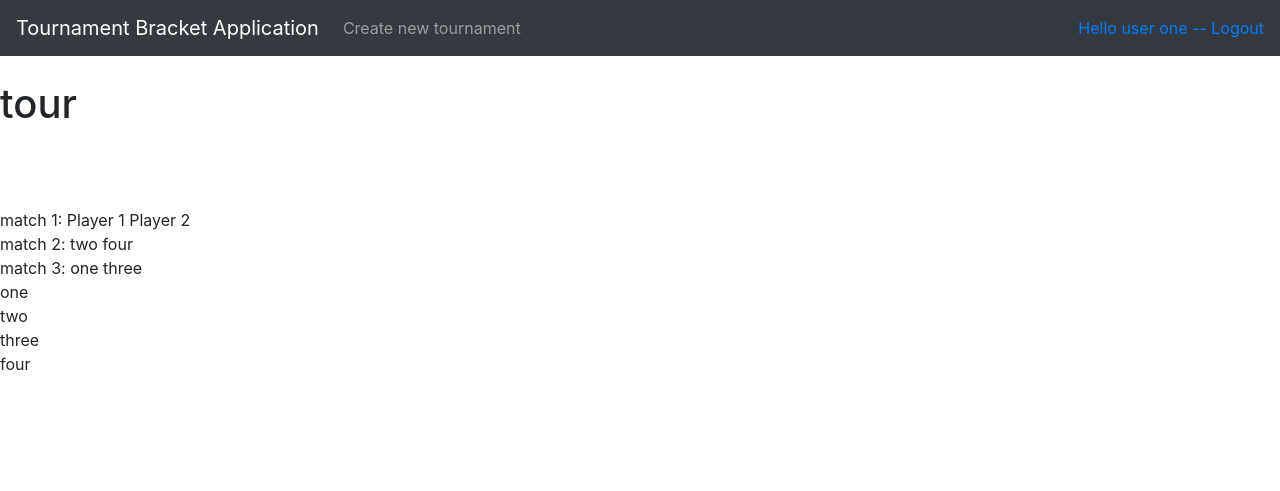
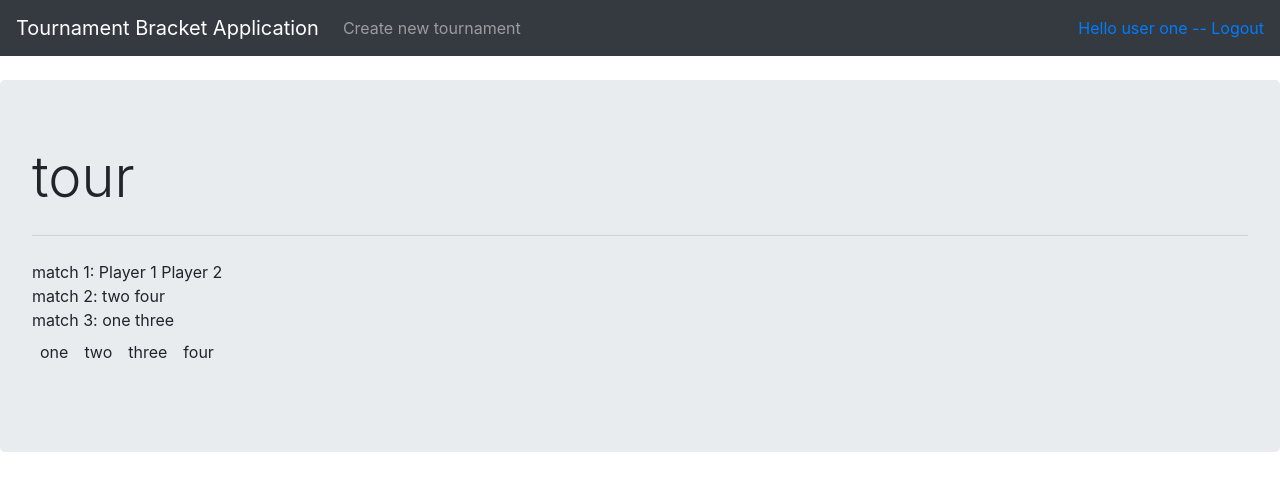
Before and after one commit to rescawen/Wenlei-Dai-Rankkauslista-Tsoha, a Flask app: page /tournament/1 in a window 1280 px wide. Shown: the top 491 px of the page. Run offline with Flask 2, Linux system fonts and the light colour scheme; a user stored in the database is signed in; data comes from the database, SQL or seed files in the repository; some libraries are stand-ins or nearby versions.

Commit message:
basic bootstrap styling added to tournaments as well, styling can be seen in everywhere in the app

```diff
--- a/application/templates/tour/tournament.html
+++ b/application/templates/tour/tournament.html
@@ -3,8 +3,8 @@
 {% block body %}
 {{ error }}
 
-<h1>{{ tournament.name }}</h1>
-
+<div class="jumbotron">
+      <h1 class="display-4">{{ tournament.name }}</h1>
       {% if current_user.id == tournament.account_id and tournament.started == False %}
 
       <a href="{{ url_for('tour_edit_page', id=tournament.id) }}">edit this tournament</a>
@@ -14,10 +14,7 @@
       </form>
 
       {% endif %}
-
-<br />
-<br />
-<br />
+      <hr class="my-4">
 
       {% if tournament.started == True %}
 
@@ -34,12 +31,11 @@
 
       {% endif %}
 
+      <div class="d-flex flex-row bd-highlight mb-3">
       {% for player in tournamentplayers %}
-<tr>
-      <td>{{ player.username }}</td>
-      <br />
-</tr>
+      <div class="p-2 bd-highlight">{{ player.username }}</div>
       {% endfor %}
+      </div>
 
       {% if tournament.started == False %}
 
@@ -48,4 +44,6 @@
       </form>
 
       {% endif %}
+
+</div>
 {% endblock %}
```
Lines whose indentation alone changed are shown as unchanged.
